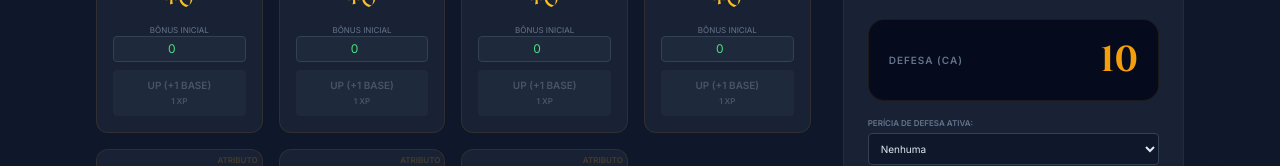
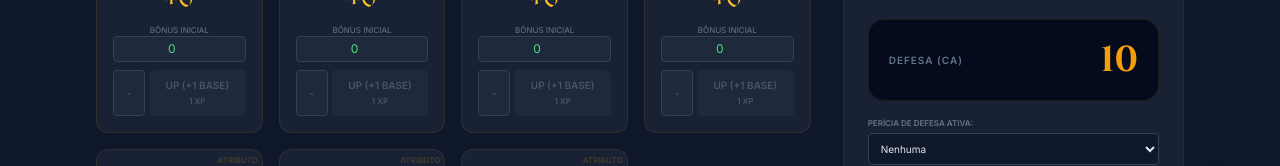
Before and after one commit to carlosamorim28/Isekas-Sheet-App, a React (Vite) app: page / in a window 1280 px wide. Both pictures are taken after a click on the button "⚔ EVOLUIR". Shown: the part 526-692 px from the top of the page. Built offline with nearby package versions, Linux system fonts and the light colour scheme.

Commit message:
feat(AttributeCard): Add attribute downgrade functionality
Introduces the ability to downgrade attributes, refunding a portion of the XP cost. This enhances character customization and allows for correction of attribute allocation.

```diff
--- a/App.tsx
+++ b/App.tsx
@@ -463,6 +463,21 @@ const App: React.FC = () => {
                         updateActiveChar({ ...activeChar, attributes: newAttributes, xpLog: [log, ...(activeChar.xpLog || [])] });
                       }
                     }}
+                    onDowngrade={() => {
+                      if (attr.value > 0) {
+                        const refund = getAttrXPCostForNextPoint(attr.value - 1);
+                        const newAttributes = activeChar.attributes.map((a, i) =>
+                          i === idx ? { ...a, value: a.value - 1 } : a
+                        );
+                        const log = {
+                          id: crypto.randomUUID(),
+                          timestamp: Date.now(),
+                          description: `Reversão Atributo: ${attr.name} (${attr.value} → ${attr.value - 1}) (Reembolso de ${refund} XP)`,
+                          cost: -refund
+                        };
+                        updateActiveChar({ ...activeChar, attributes: newAttributes, xpLog: [log, ...(activeChar.xpLog || [])] });
+                      }
+                    }}
                     onRacialChange={(val) => {
                       const newAttributes = activeChar.attributes.map((a, i) =>
                         i === idx ? { ...a, racialBonus: val } : a
--- a/components/AttributeCard.tsx
+++ b/components/AttributeCard.tsx
@@ -7,6 +7,7 @@ interface Props {
   onRoll: (name: string, bonus: number) => void;
   isEditing: boolean;
   onUpgrade: () => void;
+  onDowngrade: () => void;
   onRacialChange: (val: number) => void;
   xpCost: number;
   canAfford: boolean;
@@ -18,7 +19,7 @@ export const calculateMod = (val: number) => {
   return Math.floor(val / 10);
 };
 
-export const AttributeCard: React.FC<Props> = ({ attr, onRoll, isEditing, onUpgrade, onRacialChange, xpCost, canAfford }) => {
+export const AttributeCard: React.FC<Props> = ({ attr, onRoll, isEditing, onUpgrade, onDowngrade, onRacialChange, xpCost, canAfford }) => {
   // O modificador é calculado sobre a SOMA do valor base + bônus racial
   const totalValue = attr.value + attr.racialBonus;
   const mod = calculateMod(totalValue);
@@ -55,13 +56,23 @@ export const AttributeCard: React.FC<Props> = ({ attr, onRoll, isEditing, onUpgr
               className="w-full bg-slate-800 text-center text-xs rounded border border-slate-700 text-green-400 py-1"
             />
           </div>
+          <div className="flex gap-1 w-full">
+            <button
+              onClick={(e) => { e.stopPropagation(); onDowngrade(); }}
+              disabled={attr.value <= 0}
+              className={`w-8 text-[10px] font-bold rounded transition-colors ${attr.value > 0 ? 'bg-red-900/40 hover:bg-red-800/60 text-red-400 border border-red-800/50' : 'bg-slate-800 text-slate-600 cursor-not-allowed border border-slate-700'}`}
+              title="Reverter ponto"
+            >
+              -
+            </button>
             <button
               onClick={(e) => { e.stopPropagation(); onUpgrade(); }}
               disabled={!canAfford}
-            className={`w-full text-[10px] font-bold py-2 rounded transition-colors ${canAfford ? 'bg-amber-600 hover:bg-amber-500 text-white' : 'bg-slate-800 text-slate-600 cursor-not-allowed'}`}
+              className={`flex-1 text-[10px] font-bold py-2 rounded transition-colors ${canAfford ? 'bg-amber-600 hover:bg-amber-500 text-white' : 'bg-slate-800 text-slate-600 cursor-not-allowed'}`}
             >
               UP (+1 BASE) <br/> <span className="text-[8px]">{xpCost} XP</span>
             </button>
+          </div>
         </div>
       ) : (
         <div
```
Lines whose indentation alone changed are shown as unchanged.
